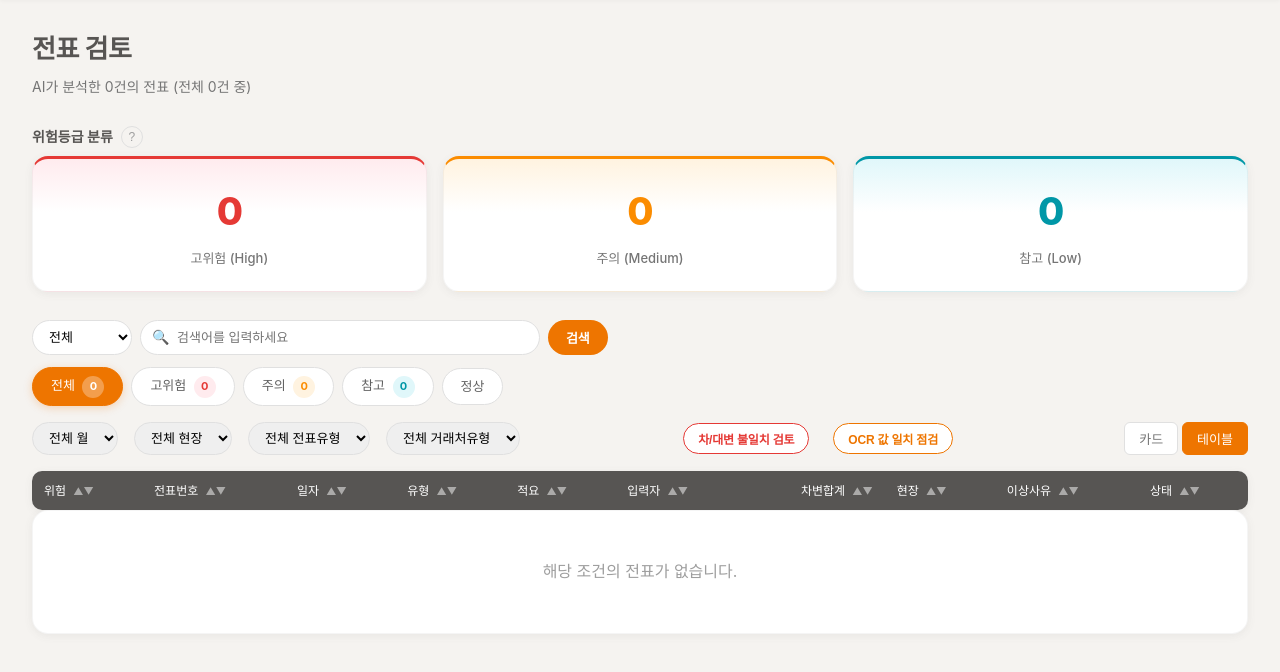
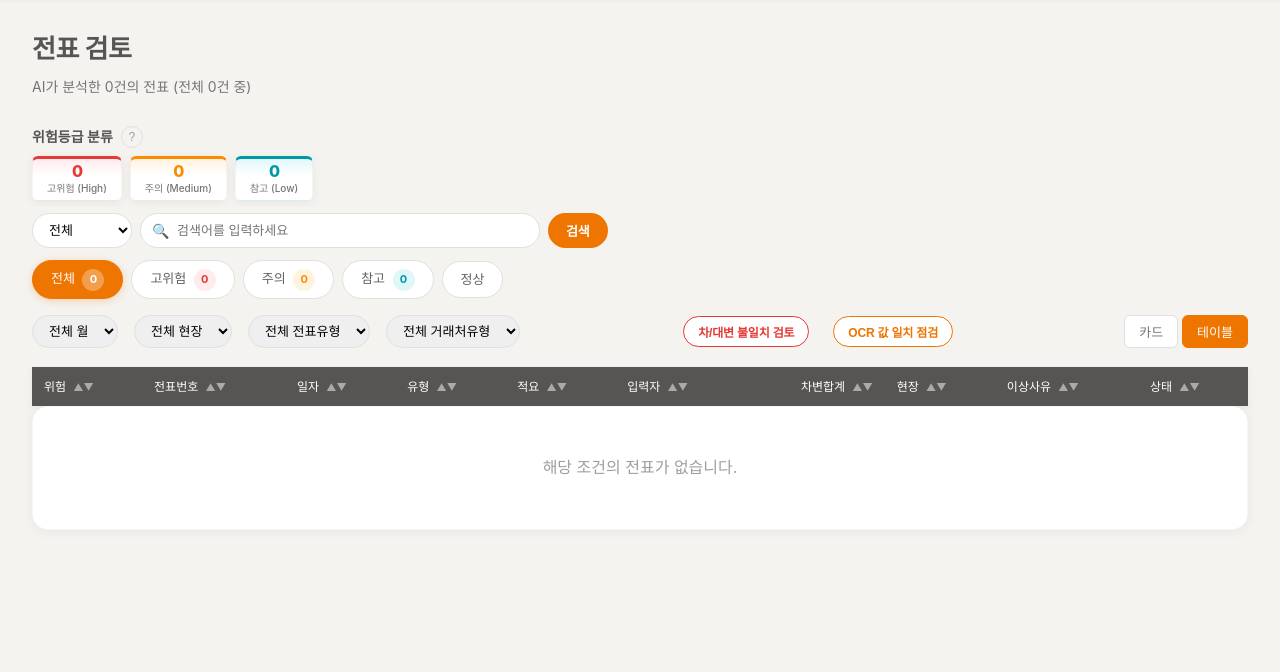
Before and after one commit to taewankim13/hoban_accounting, a FastAPI app: page /review in a window 1280 px wide. Shown: the part 64-736 px from the top of the page. Run offline with FastAPI, Linux system fonts and the light colour scheme; data comes from the database, SQL or seed files in the repository; data that the repository does not hold is empty.

Commit message:
전표 검토 화면 UI 개선: 위험등급 카드 축소 및 필터/헤더 고정
- 위험등급 카드를 컴팩트 칩 형태로 축소
- 검색/필터/드롭다운 영역을 sticky로 고정하여 스크롤 시 상단 유지
- 테이블 헤더도 필터 아래에 sticky 고정
- JS로 필터 영역 높이를 동적 계산하여 테이블 헤더 위치 자동 조정

Co-Authored-By: Claude Opus 4.6 <noreply@anthropic.com>

```diff
--- a/templates/review.html
+++ b/templates/review.html
@@ -24,8 +24,8 @@
         .card-grid .journal-card .jc-meta span{white-space:nowrap}
         /* 테이블 뷰 */
         .table-view{display:block}
-        .table-view table{width:100%;border-collapse:collapse;font-size:13px;background:white;border-radius:10px;overflow:hidden;box-shadow:0 2px 8px rgba(87,85,83,0.08)}
-        .table-view th{background:var(--hoban-dark);color:white;padding:10px 12px;text-align:left;font-weight:500;font-size:12px;white-space:nowrap;cursor:pointer;user-select:none;position:relative}
+        .table-view table{width:100%;border-collapse:collapse;font-size:13px;background:white;box-shadow:0 2px 8px rgba(87,85,83,0.08)}
+        .table-view th{background:var(--hoban-dark);color:white;padding:10px 12px;text-align:left;font-weight:500;font-size:12px;white-space:nowrap;cursor:pointer;user-select:none;position:sticky;top:var(--sticky-top,0);z-index:40}
         .table-view th:hover{background:#6D6B69}
         .table-view th .sort-icon{margin-left:4px;font-size:10px;opacity:0.5}
         .table-view th.sort-asc .sort-icon{opacity:1}
@@ -37,6 +37,13 @@
         .table-view .amt{text-align:right;font-variant-numeric:tabular-nums}
         @media(max-width:1024px){.card-grid{grid-template-columns:repeat(2,1fr)}}
         @media(max-width:640px){.card-grid{grid-template-columns:1fr}}
+        /* Compact risk stat cards */
+        .stats-grid{display:flex;gap:8px;margin-bottom:6px}
+        .stat-card{padding:4px 14px !important;min-height:auto !important;border-radius:6px !important;flex:0 0 auto !important}
+        .stat-value{font-size:16px !important;line-height:1 !important;margin:0 !important}
+        .stat-label{font-size:10px !important;margin-top:1px !important}
+        /* Sticky filter area */
+        .sticky-filters{position:sticky;top:0;z-index:50;background:#F5F3F0;padding:6px 0 2px;border-bottom:1px solid var(--gray-200)}
     </style>
 </head>
 <body>
@@ -155,6 +162,7 @@
             </div>
         </div>
 
+        <div class="sticky-filters" id="stickyFilters">
         <!-- 검색창 -->
         <div style="margin-bottom:12px">
             <form id="searchForm" onsubmit="doSearch(event)" style="display:flex;gap:8px;align-items:center">
@@ -254,6 +262,7 @@
                 <button id="btnTable" class="active" onclick="setView('table')">테이블</button>
             </div>
         </div>
+        </div><!-- /sticky-filters -->
 
         <!-- 테이블 뷰 -->
         <div class="table-view" id="tableView">
@@ -1080,6 +1089,14 @@
     document.addEventListener('keydown',e=>{if(e.key==='Escape'){closeModal();document.getElementById('criteriaModal').classList.remove('show');closeOcrModal();closeSideModal();}});
     document.getElementById('criteriaModal').addEventListener('click',e=>{if(e.target===e.currentTarget)e.target.classList.remove('show');});
     document.getElementById('detailModal').addEventListener('click',e=>{if(e.target===e.currentTarget)closeModal();});
+
+    function updateStickyTop() {
+        const sf = document.getElementById('stickyFilters');
+        if (sf) document.documentElement.style.setProperty('--sticky-top', sf.offsetHeight + 'px');
+    }
+    updateStickyTop();
+    window.addEventListener('resize', updateStickyTop);
+    new MutationObserver(updateStickyTop).observe(document.getElementById('stickyFilters'), {childList:true,subtree:true});
     </script>
 </body>
 </html>
```
